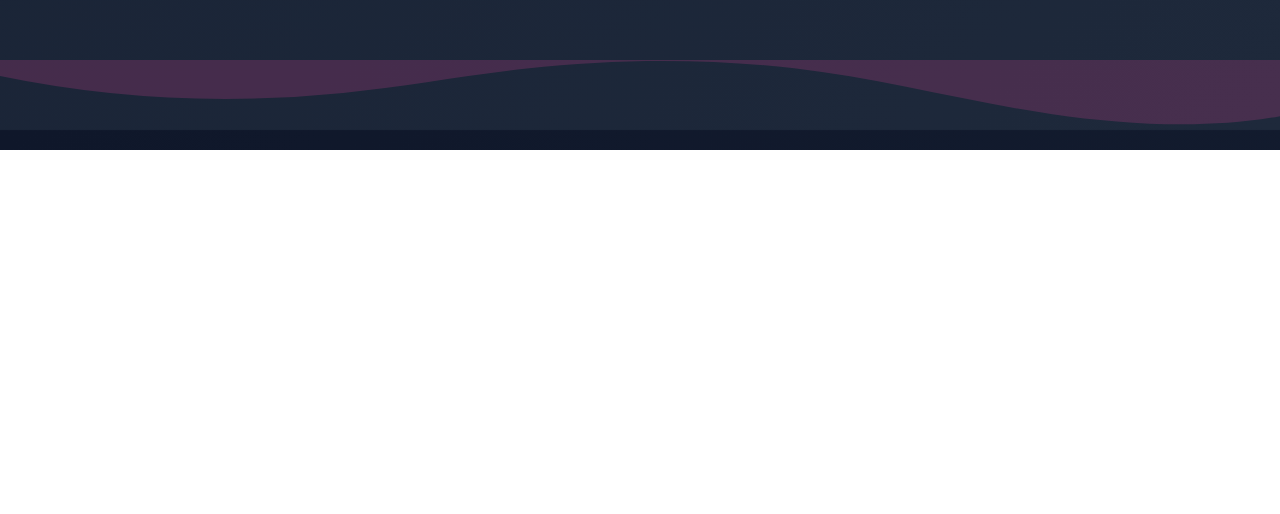
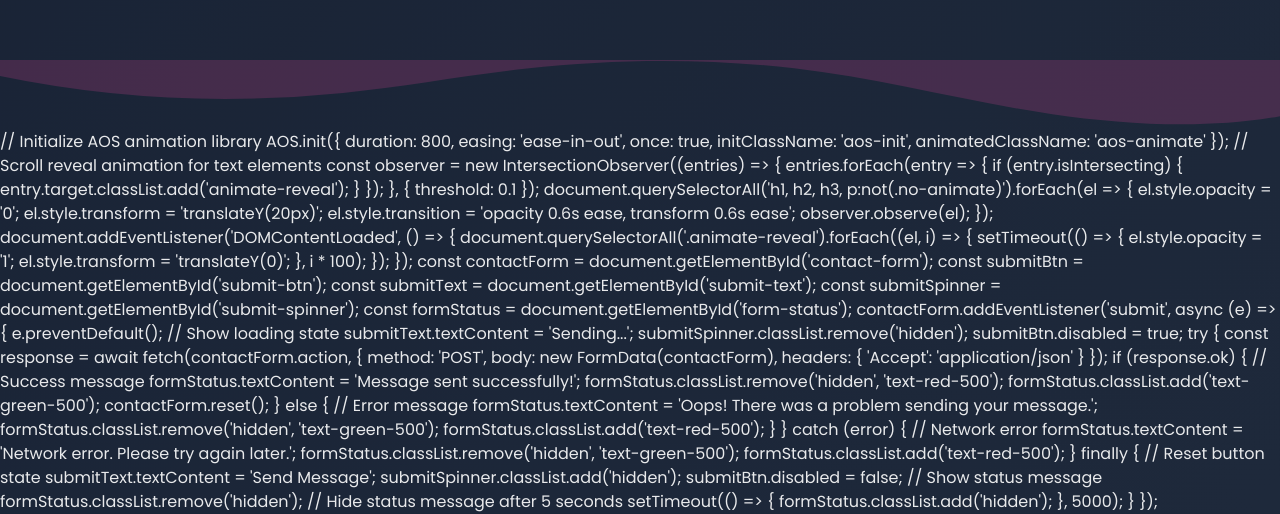
Before and after one commit to Nzaka05/Nzaka, a plain HTML site: page about.html in a window 1280 px wide. Shown: the part 4620-5134 px from the top of the page. Before the commit the page ends 4770 px from the top, so only its background shows below. Drawn offline with nearby package versions, Linux system fonts and the light colour scheme.

Commit message:
Update about.html

```diff
--- a/about.html
+++ b/about.html
@@ -719,7 +719,7 @@
     </section>
 
 
-<script>
+<sscript>
      // Initialize AOS animation library
         AOS.init({
             duration: 800,
```
